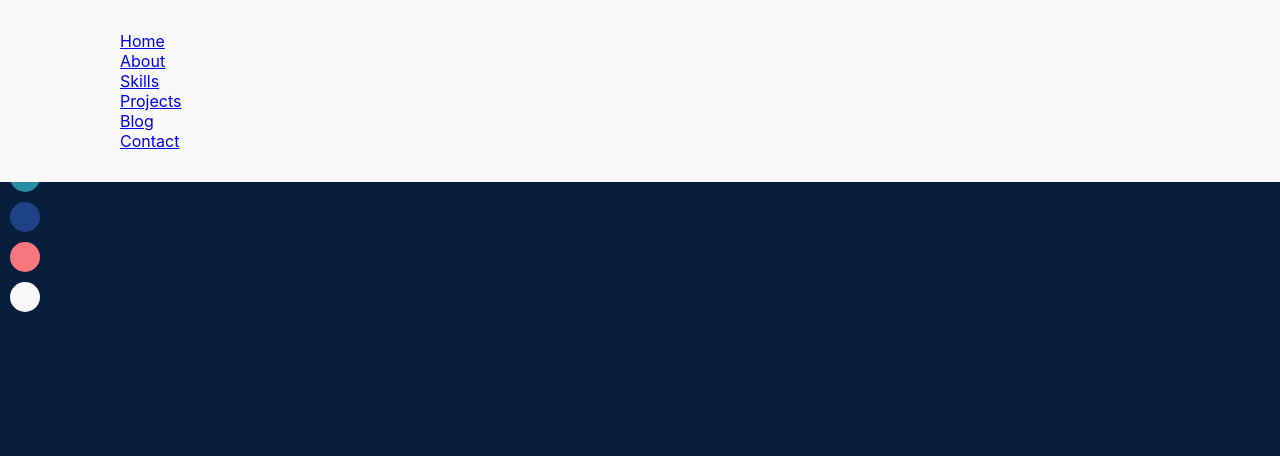
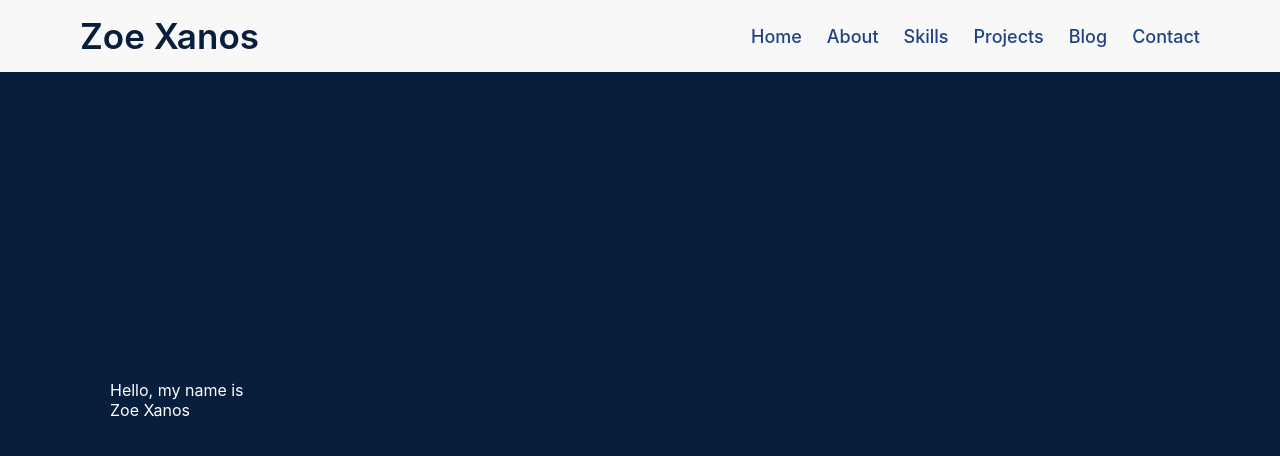
Before and after one commit to thanxanos/Portfolio, a React (Create React App) app: page / in a window 1280 px wide. Shown: the top 456 px of the page. Built offline with nearby package versions, Linux system fonts and the light colour scheme.

Commit message:
added navbar controller

```diff
--- a/src/App.js
+++ b/src/App.js
@@ -1,39 +1,25 @@
 import React from 'react';
 import './App.scss';
-import GridController from './Controllers/GridController'
+import Navbar from './Controllers/Navbar';
+import GridController from './Controllers/GridController';
 import mainimg from './logo1.jpg'
 
 
 class App extends React.Component {
   render(){
     return (
-      <div className="test-div">
-        <nav className="navbar">
+      <div className="full-div">
+        <Navbar />
+        <section className="home" id="home">
           <div className="max-width">
-            <div className="logo">
-              <ul className="menu">
-                <li><a href="#">Home</a></li>
-                <li><a href="#">About</a></li>
-                <li><a href="#">Skills</a></li>
-                <li><a href="#">Projects</a></li>
-                <li><a href="#">Blog</a></li>
-                <li><a href="#">Contact</a></li>
-              </ul>
-            </div>
-          </div>
-        </nav>
+            <div className="home-content">
 
-        <section class="home" id="home">
-          <div class="max-width">
-            <div className="home-content">
               <div className="text-1">Hello, my name is</div>
               <div className="text-2">Zoe Xanos</div>
             </div>
           </div>
         </section>
-        <h1>main body</h1>
-        {/* <img src={mainimg} alt="Logo" height="50%" width="50%"/> */}
-        <GridController />
+
       </div>
     );
   }
--- a/src/App.scss
+++ b/src/App.scss
@@ -1,20 +1,28 @@
 // $mainColor: #black;
 $mainColor: #071e3d;
+*{
+  margin: 0;
+  padding: 0;
+  box-sizing: border-box;
+  text-decoration: none;
+}
 
 body {
   background: $mainColor;
   color: #f8f8f9;
 }
 
-.max-width{
-  max-width: 1300px;
-  padding: 0 80px;
-  margin: auto;
+.home {
+  display: flex;
+  // background: url("images/banner.jpg") no-repeat center;
+  height: 100vh;
+  color: #fff;
+  min-height: 500px;
+  background-size: cover;
+  background-attachment: fixed;
+  // font-family: 'Ubuntu', sans-serif;
 }
 
-.navbar{
-  position: fixed;
-  width: 100%;
-  padding: 15px 0;
-  background: #f8f8f9;
+.home .max-width{
+  margin: auto 0 auto 30px;
 }
--- /dev/null
+++ b/src/Controllers/Navbar.js
@@ -0,0 +1,25 @@
+import React from 'react';
+import '../scss/Navbar.scss';
+
+
+class Navbar extends React.Component {
+  render(){
+    return (
+        <nav className="navbar">
+          <div className="max-width">
+            <div className="logo"><a href="#">Zoe Xanos</a></div>
+            <ul className="menu">
+              <li><a href="#home">Home</a></li>
+              <li><a href="#about">About</a></li>
+              <li><a href="#skills">Skills</a></li>
+              <li><a href="#projects">Projects</a></li>
+              <li><a href="#blog">Blog</a></li>
+              <li><a href="#contact">Contact</a></li>
+            </ul>
+          </div>
+        </nav>
+    );
+  }
+}
+
+export default Navbar;
--- /dev/null
+++ b/src/scss/Navbar.scss
@@ -0,0 +1,44 @@
+$mainColor: #071e3d;
+.max-width{
+  max-width: 1300px;
+  padding: 0 80px;
+  margin: auto;
+}
+
+.navbar{
+  position: fixed;
+  width: 100%;
+  padding: 15px 0;
+  background: #f8f8f9;
+}
+.max-width{
+  max-width: 1300px;
+  padding: 0 80px;
+  margin: auto;
+}
+.navbar .max-width{
+  display: flex;
+  align-items: center;
+  justify-content: space-between;
+}
+
+.navbar .logo a{
+  color: $mainColor;
+  font-size: 35px;
+  font-weight: 600;
+}
+
+.navbar .menu li a{
+  color: #1f4287;
+  font-size: 18px;
+  font-weight: 500;
+  margin-left: 25px;
+  transition: color 0.3s ease;
+}
+.navbar .menu li a:hover{
+  color:   #f8777d;
+}
+.navbar .menu li{
+  list-style: none;
+  display: inline-block;
+}
```
Also changed, not shown: 1 other file (tests, documents, lock files or other folders).
